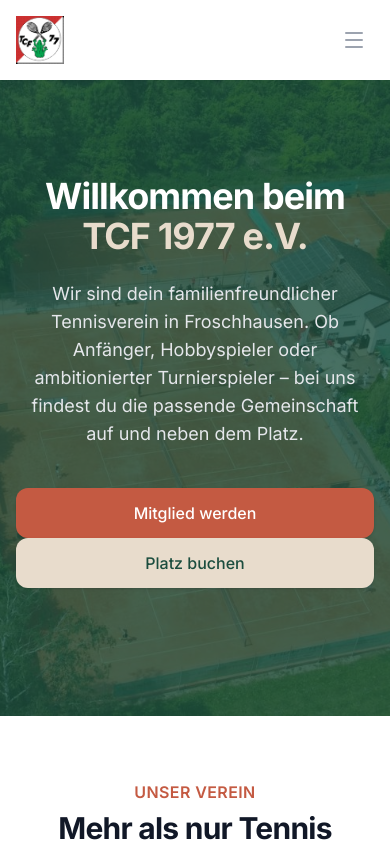
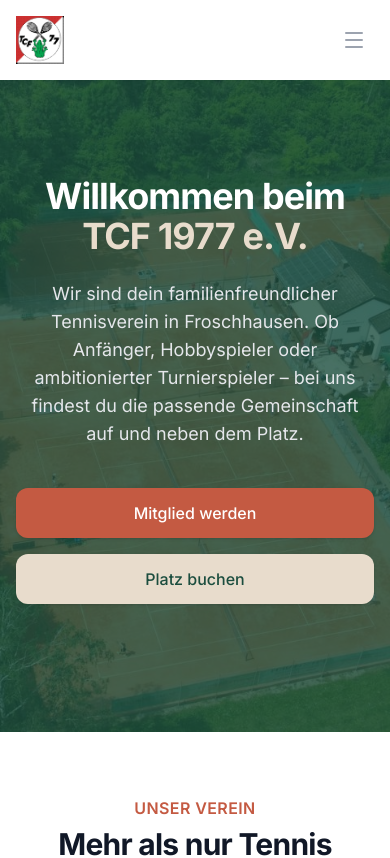
Before and after one commit to LukasW999/TCF-website, a SvelteKit app: page / in a window 390 px wide. Shown: the top 858 px of the page. Built offline with nearby package versions, Linux system fonts and the light colour scheme.

Commit message:
fix: hero buttons spacing on mobile screens

```diff
--- a/src/routes/+page.svelte
+++ b/src/routes/+page.svelte
@@ -21,7 +21,7 @@
         Wir sind dein familienfreundlicher Tennisverein in Froschhausen. Ob Anfänger, Hobbyspieler oder ambitionierter Turnierspieler – bei uns findest du die passende Gemeinschaft auf und neben dem Platz.
       </p>
 
-      <div class="mt-5 max-w-md mx-auto sm:flex sm:justify-center md:justify-start md:mx-0 sm:flex-wrap gap-4">
+      <div class="mt-5 max-w-md mx-auto flex flex-col sm:flex-row sm:justify-center md:justify-start md:mx-0 sm:flex-wrap gap-4">
         <div class="rounded-xl shadow w-full sm:w-auto">
           <a href="/mitgliedschaft" class="w-full flex items-center justify-center px-8 py-3 border border-transparent text-base font-medium rounded-xl text-white bg-tennis-clay hover:bg-opacity-90 md:py-4 md:text-lg transition-all">
             Mitglied werden
```
